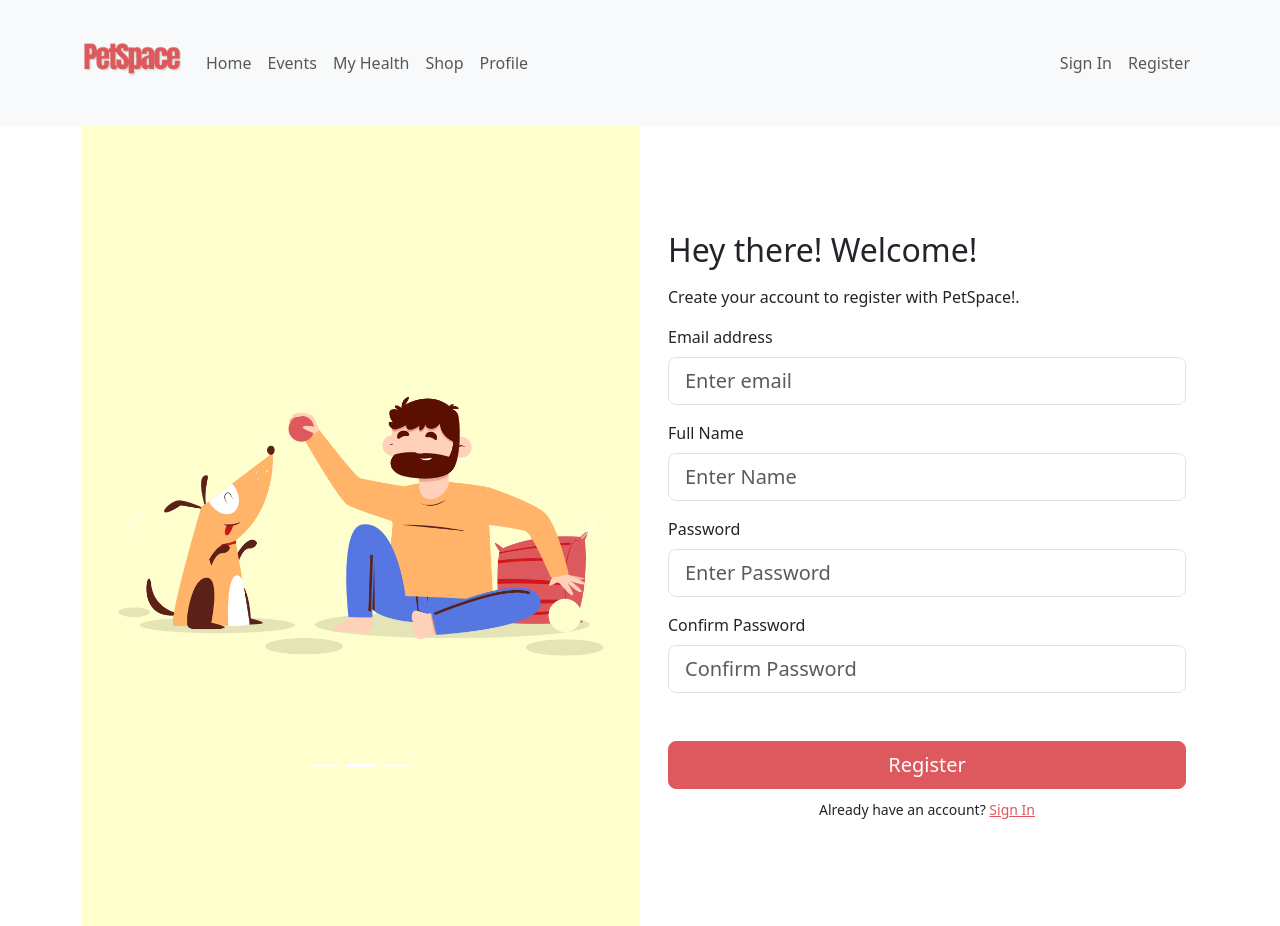
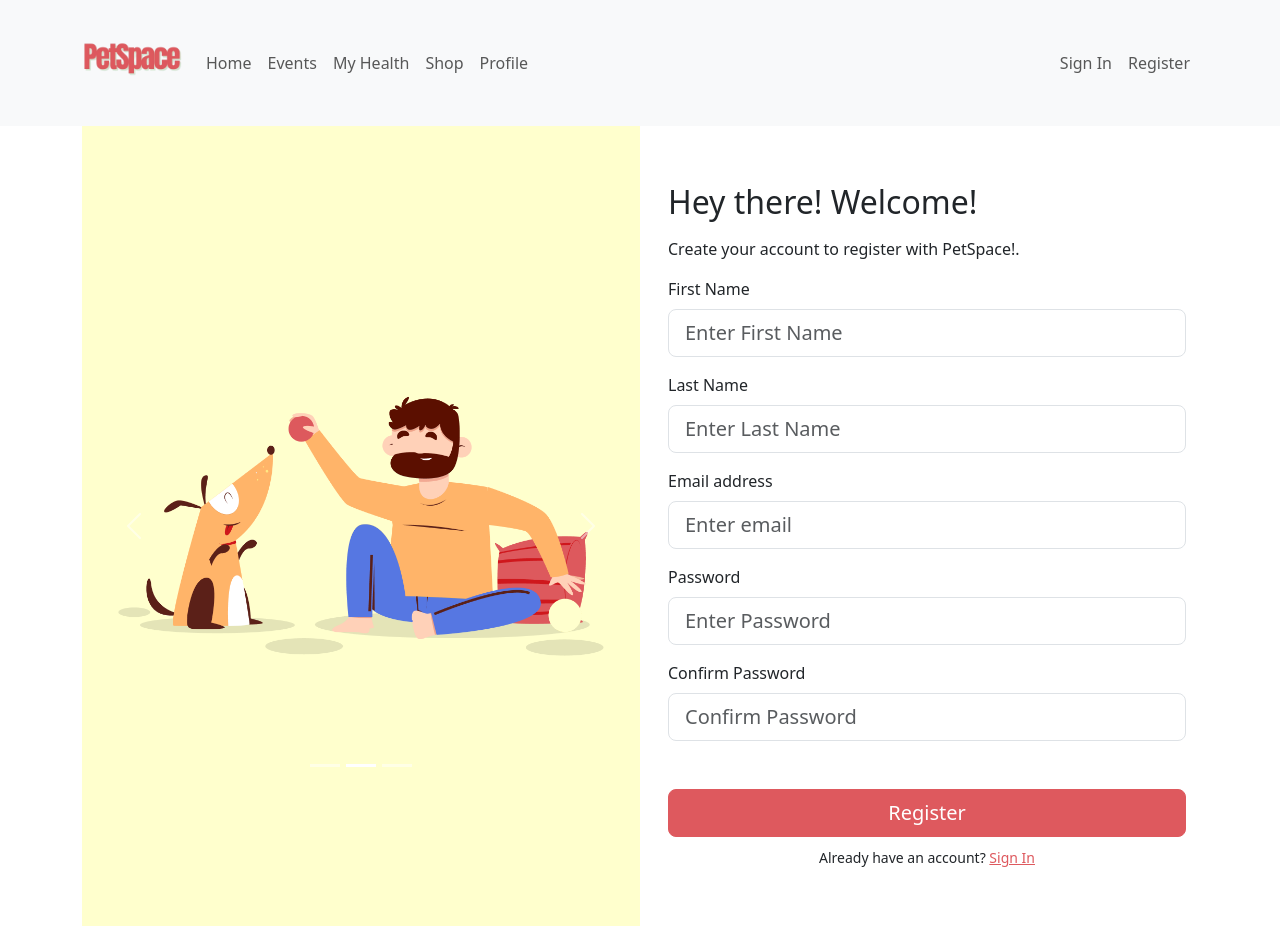
Before and after one commit to SteveSoares0612/petspace-webapp, a React (Create React App) app: page /signup in a window 1280 px wide. Built offline with nearby package versions, Linux system fonts and the light colour scheme.

Commit message:
changes after db update

```diff
--- a/src/context/AuthContext.js
+++ b/src/context/AuthContext.js
@@ -86,7 +86,7 @@ export const AuthProvider = ({ children }) => {
   };
 
 
-  const signUp = async (name, email, password) => {
+  const signUp = async (first_name, last_name, email, password) => {
     const cookies = document.cookie.split("; ");
       for (let cookie of cookies) {
         const cookieName = cookie.split("=")[0];
@@ -111,7 +111,7 @@ export const AuthProvider = ({ children }) => {
       // Step 2: Send the login request using Axios
       const response = await axios.post(
         BASE_URL + '/api/register',
-        { name, email, password }, // Send credentials in request body
+        { first_name, last_name, email, password }, // Send credentials in request body
         {
           headers: {
             'Content-Type': 'application/json',
--- a/src/layout/Navbar.js
+++ b/src/layout/Navbar.js
@@ -39,7 +39,7 @@ function AppNavbar() {
           {/* Authentication Links on the right */}
           <Nav className="ml-auto">
             {isAuthenticated ? (
-              <Nav.Link onClick={handleLogout}><b>{'Welcome ' + user.name}</b> | Sign Out</Nav.Link>
+              <Nav.Link onClick={handleLogout}><b>{'Welcome ' + user.first_name}</b> | Sign Out</Nav.Link>
             ) : (
               <>
                 <Nav.Link as={Link} to="/signin">Sign In</Nav.Link>
--- a/src/pages/SignUp.js
+++ b/src/pages/SignUp.js
@@ -18,7 +18,8 @@ import "./signin/signIn.css";
 
 const SignUp = () => {
   const [email, setEmail] = useState("");
-  const [name, setName] = useState("");
+  const [fname, setfName] = useState("");
+  const [lname, setlName] = useState("");
   const [password, setPassword] = useState("");
   const [confirmPassword, setConfirmPassword] = useState("");
   const [error, setError] = useState("");
@@ -63,7 +64,7 @@ const SignUp = () => {
 
     // Call the sign-up API function (placeholder)
     try {
-      const success = await signUp(name, email, password); // Call the login function
+      const success = await signUp(fname, lname, email, password); // Call the login function
 
       // Use the success value to determine navigation
       if (success) {
@@ -115,6 +116,30 @@ const SignUp = () => {
                 <b>{error}</b>
               </p>
             )}
+            <Form.Group controlId="formBasicName" className="mt-3">
+                <Form.Label>First Name</Form.Label>
+                <Form.Control
+                  className="txtfield-border"
+                  size="lg"
+                  type="text"
+                  placeholder="Enter First Name"
+                  value={fname}
+                  onChange={(e) => setfName(e.target.value)}
+                  required
+                />
+              </Form.Group>
+              <Form.Group controlId="formBasicName" className="mt-3">
+                <Form.Label>Last Name</Form.Label>
+                <Form.Control
+                  className="txtfield-border"
+                  size="lg"
+                  type="text"
+                  placeholder="Enter Last Name"
+                  value={lname}
+                  onChange={(e) => setlName(e.target.value)}
+                  required
+                />
+              </Form.Group>
             <Form onSubmit={handleSignUp}>
               <Form.Group controlId="formBasicEmail" className="mt-3">
                 <Form.Label>Email address</Form.Label>
@@ -125,19 +150,6 @@ const SignUp = () => {
                   placeholder="Enter email"
                   value={email}
                   onChange={(e) => setEmail(e.target.value)}
-                  required
-                />
-              </Form.Group>
-
-              <Form.Group controlId="formBasicName" className="mt-3">
-                <Form.Label>Full Name</Form.Label>
-                <Form.Control
-                  className="txtfield-border"
-                  size="lg"
-                  type="text"
-                  placeholder="Enter Name"
-                  value={name}
-                  onChange={(e) => setName(e.target.value)}
                   required
                 />
               </Form.Group>
```
Also changed, not shown: 1 other file (tests, documents, lock files or other folders).
